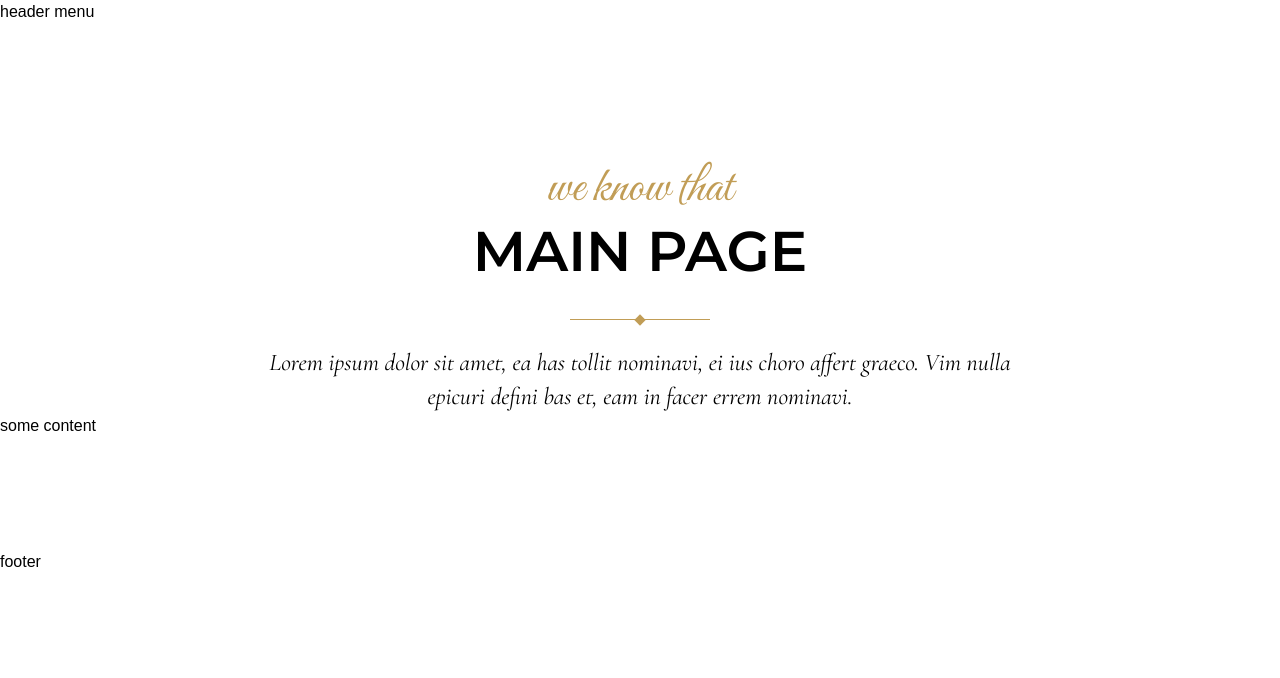
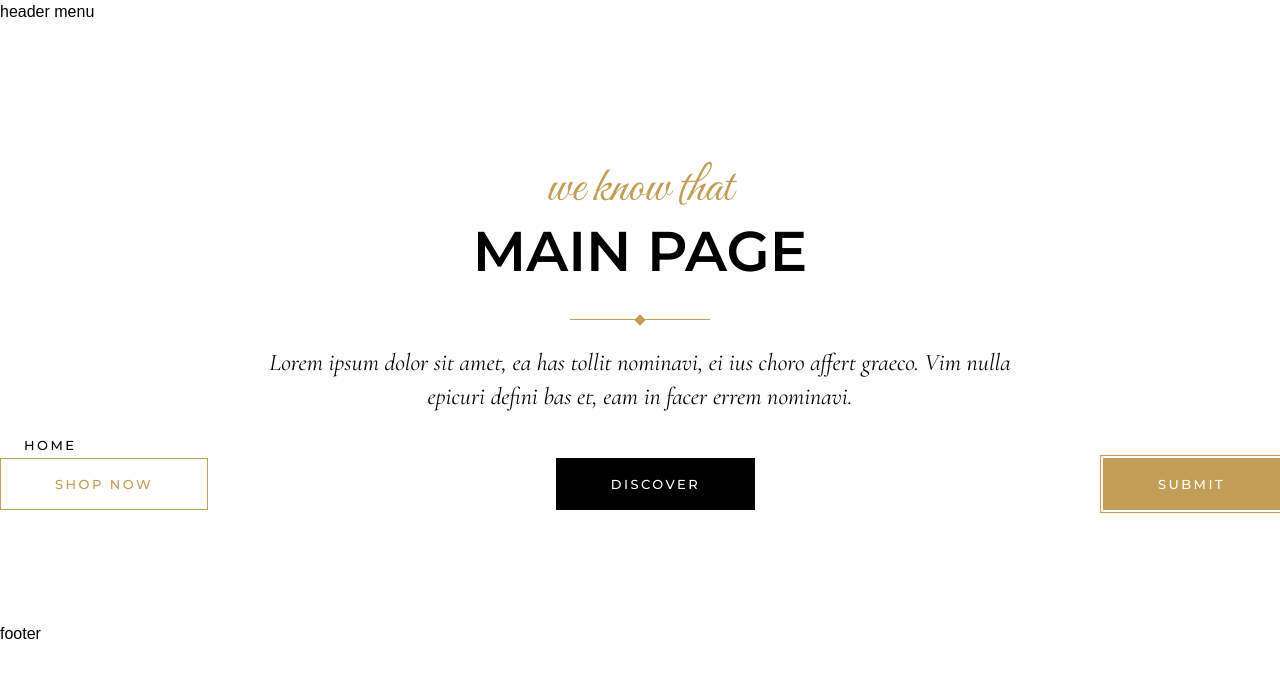
Before and after one commit to WhCollar/ConfectioneryLandingFrontend, a Vue app: page / in a window 1280 px wide. Shown: the top 678 px of the page. Built offline with nearby package versions, Linux system fonts and the light colour scheme; what @tanstack/vue-query would draw is missing.

Commit message:
Added stylized button and text link components

```diff
--- a/src/entities/structure/section/section.vue
+++ b/src/entities/structure/section/section.vue
@@ -1,6 +1,7 @@
 <script setup lang="ts">
 import { Container } from 'shared/ui/utils';
 import Introduction from './introduction.vue';
+import { IntroductionProps } from './model';
 
 defineProps<{
   introductionProps: IntroductionProps;
@@ -12,6 +13,7 @@ defineProps<{
     <Container>
       <template v-if="introductionProps">
         <Introduction v-bind="introductionProps" />
+        <div class="w-full h-[20px]"></div>
       </template>
       <slot name="content" />
     </Container>
--- a/src/pages/main.vue
+++ b/src/pages/main.vue
@@ -1,5 +1,7 @@
 <script setup lang="ts">
 import { Section } from 'entities/structure';
+import { GhostButton, PrimaryButton, SecondaryButton } from 'shared/ui/buttons';
+import { TypographyLink } from 'shared/ui/typography';
 </script>
 
 <template>
@@ -13,6 +15,13 @@ import { Section } from 'entities/structure';
         '          nominavi.',
     }"
   >
-    <template #content> some content </template>
+    <template #content>
+      <TypographyLink>Home</TypographyLink>
+      <div class="w-full flex justify-between">
+        <GhostButton>Shop now</GhostButton>
+        <PrimaryButton>Discover</PrimaryButton>
+        <SecondaryButton>Submit</SecondaryButton>
+      </div>
+    </template>
   </Section>
 </template>
--- a/src/shared/ui/buttons/ghost.vue
+++ b/src/shared/ui/buttons/ghost.vue
@@ -1,3 +1,7 @@
-<script setup lang="ts"></script>
-
-<template></template>
+<template>
+  <button
+    class="relative w-auto m-0 text-[13px] leading-[2em] tracking-[.19em] font-medium px-[54px] py-[12px] uppercase font-montserrat transition ease-in-out delay-0 border-[1px] border-primary bg-transparent hover:bg-primary hover:text-white duration-200 text-primary"
+  >
+    <slot />
+  </button>
+</template>
--- a/src/shared/ui/buttons/index.ts
+++ b/src/shared/ui/buttons/index.ts
@@ -1,5 +1,5 @@
 import GhostButton from './ghost.vue';
 import PrimaryButton from './primary.vue';
-import SubmitButton from './submit.vue';
+import SecondaryButton from './secondary.vue';
 
-export { GhostButton, PrimaryButton, SubmitButton };
+export { GhostButton, PrimaryButton, SecondaryButton };
--- a/src/shared/ui/buttons/primary.vue
+++ b/src/shared/ui/buttons/primary.vue
@@ -1,3 +1,7 @@
-<script setup lang="ts"></script>
-
-<template></template>
+<template>
+  <button
+    class="relative w-auto m-0 text-[13px] leading-[2em] tracking-[.19em] font-medium px-[54px] py-[12px] uppercase font-montserrat border-[1px] border-black transition ease-in-out delay-0 bg-black hover:bg-primary hover:border-primary duration-200 text-white"
+  >
+    <slot />
+  </button>
+</template>
--- /dev/null
+++ b/src/shared/ui/buttons/secondary.vue
@@ -0,0 +1,7 @@
+<template>
+  <button
+    class="relative w-auto m-0 text-[13px] leading-[2em] tracking-[.19em] font-medium px-[54px] py-[12px] uppercase font-montserrat border-[1px] outline outline-offset-2 outline-1 outline-primary border-primary transition ease-in-out delay-0 bg-primary hover:bg-transparent hover:text-primary duration-200 text-white"
+  >
+    <slot />
+  </button>
+</template>
--- a/src/shared/ui/buttons/submit.vue
+++ /dev/null
@@ -1,3 +0,0 @@
-<script setup lang="ts"></script>
-
-<template></template>
--- a/src/shared/ui/typography/index.ts
+++ b/src/shared/ui/typography/index.ts
@@ -1,5 +1,11 @@
+import TypographyLink from './link.vue';
 import TypographyText from './text.vue';
 import TypographyTitleLabel from './title.label.vue';
 import TypographyTitle from './title.vue';
 
-export { TypographyTitle, TypographyTitleLabel, TypographyText };
+export {
+  TypographyTitle,
+  TypographyTitleLabel,
+  TypographyText,
+  TypographyLink,
+};
--- /dev/null
+++ b/src/shared/ui/typography/link.vue
@@ -0,0 +1,23 @@
+<script setup lang="ts">
+defineProps<{
+  href?: string;
+  active?: boolean;
+}>();
+</script>
+
+<template>
+  <a
+    :href="href"
+    class="relative inline-block transition text-black hover:text-primary align-top uppercase font-montserrat text-[13px] px-[24px] tracking-[.19em] leading-[23px] font-medium cursor-pointer"
+    :class="{ ['text-primary']: active }"
+  >
+    <span class="relative block">
+      <span
+        class="relative align-top inline-block after:content-[''] after:bottom-[1px] after:block after:absolute after:translate-x-[-50%] after:left-[50%] after:w-[20px] after:h-[1px] after:bg-current after:opacity-0 after:transition-opacity after:hover:opacity-100"
+        :class="{ ['after:opacity-100']: active }"
+      >
+        <slot />
+      </span>
+    </span>
+  </a>
+</template>
```
